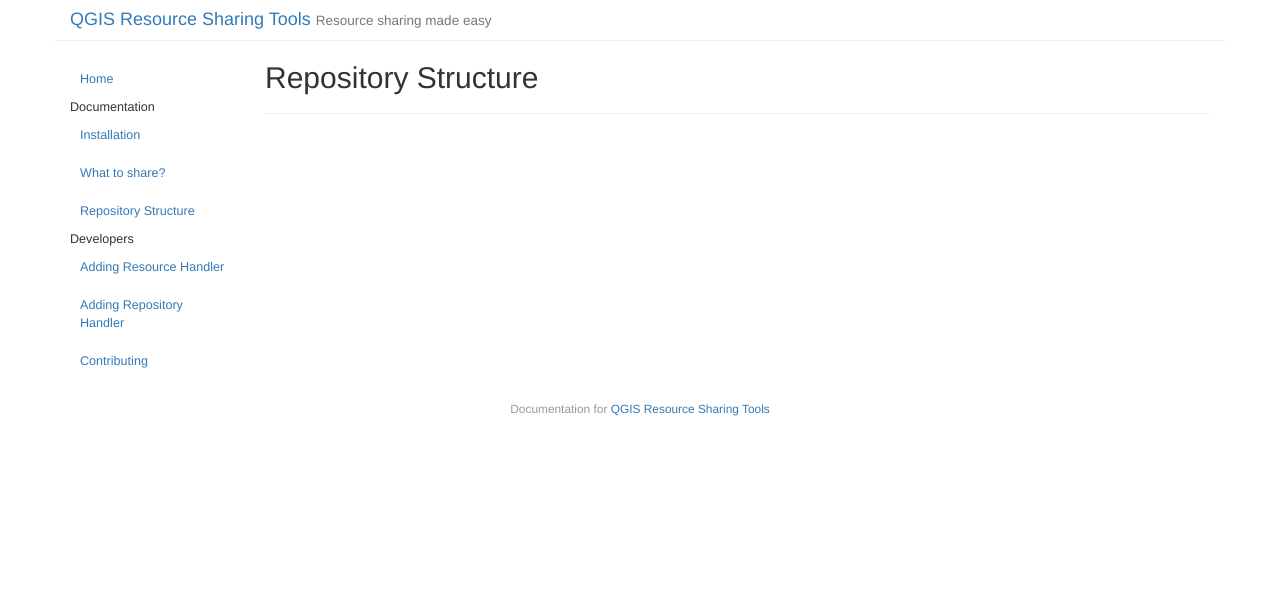
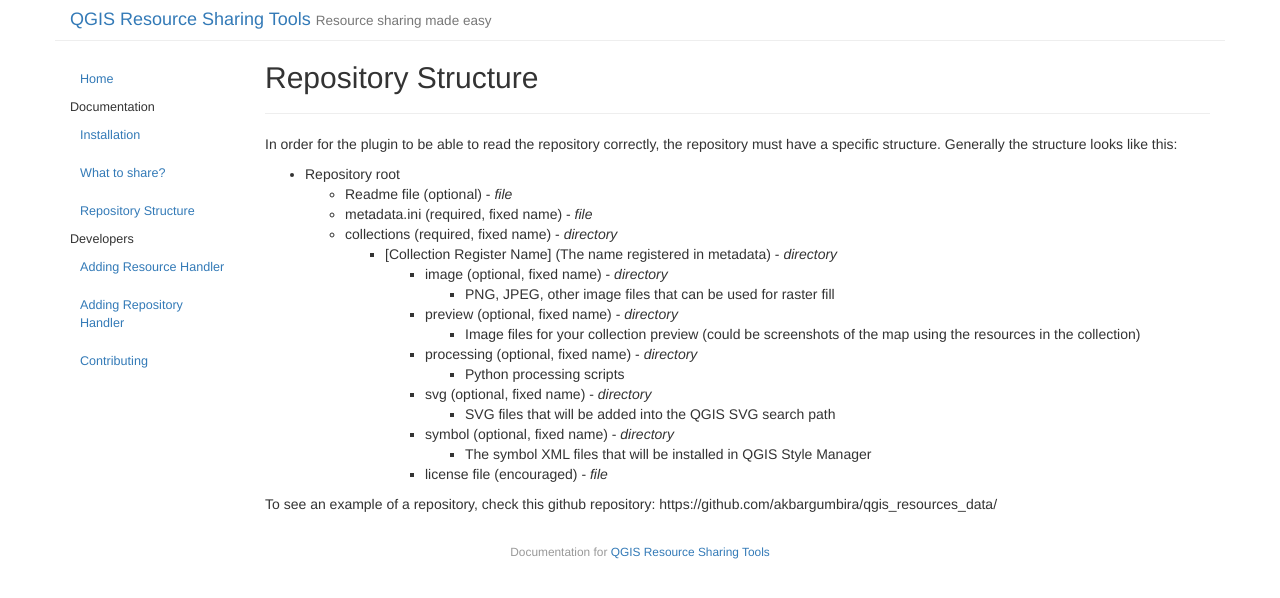
Before and after one commit to QGIS-Contribution/QGIS-ResourceSharing, a Jekyll site: the page built from _posts/2016-07-22-repository-structure.md, in a window 1280 px wide. Shown: the top 598 px of the page. Built offline with Jekyll 4.4.1, drawn with Linux system fonts in a browser that asks for light colours.

Commit message:
Update installation and repository structure.

```diff
--- a/_posts/2016-07-22-repository-structure.md
+++ b/_posts/2016-07-22-repository-structure.md
@@ -5,3 +5,26 @@
 date: 2016-07-22 17:04:29
 order: 3
 ---
+
+In order for the plugin to be able to read the repository correctly, the
+repository must have a specific structure. Generally the structure looks like
+ this:
+
+* Repository root
+    * Readme file (optional) - *file*
+    * metadata.ini (required, fixed name) - *file*
+    * collections (required, fixed name) - *directory*
+        * [Collection Register Name] (The name registered in metadata) - *directory*
+            * image (optional, fixed name) - *directory*
+                * PNG, JPEG, other image files that can be used for raster fill
+            * preview (optional, fixed name) - *directory*
+                * Image files for your collection preview (could be screenshots of the map using the resources in the collection)
+            * processing (optional, fixed name) - *directory*
+                * Python processing scripts
+            * svg (optional, fixed name) - *directory*
+                * SVG files that will be added into the QGIS SVG search path
+            * symbol (optional, fixed name) - *directory*
+                * The symbol XML files that will be installed in QGIS Style Manager
+            * license file (encouraged) - *file*
+
+To see an example of a repository, check this github repository: https://github.com/akbargumbira/qgis_resources_data/
```
Also changed, not shown: _posts/2016-07-20-installation.md (+2 -1 lines).
